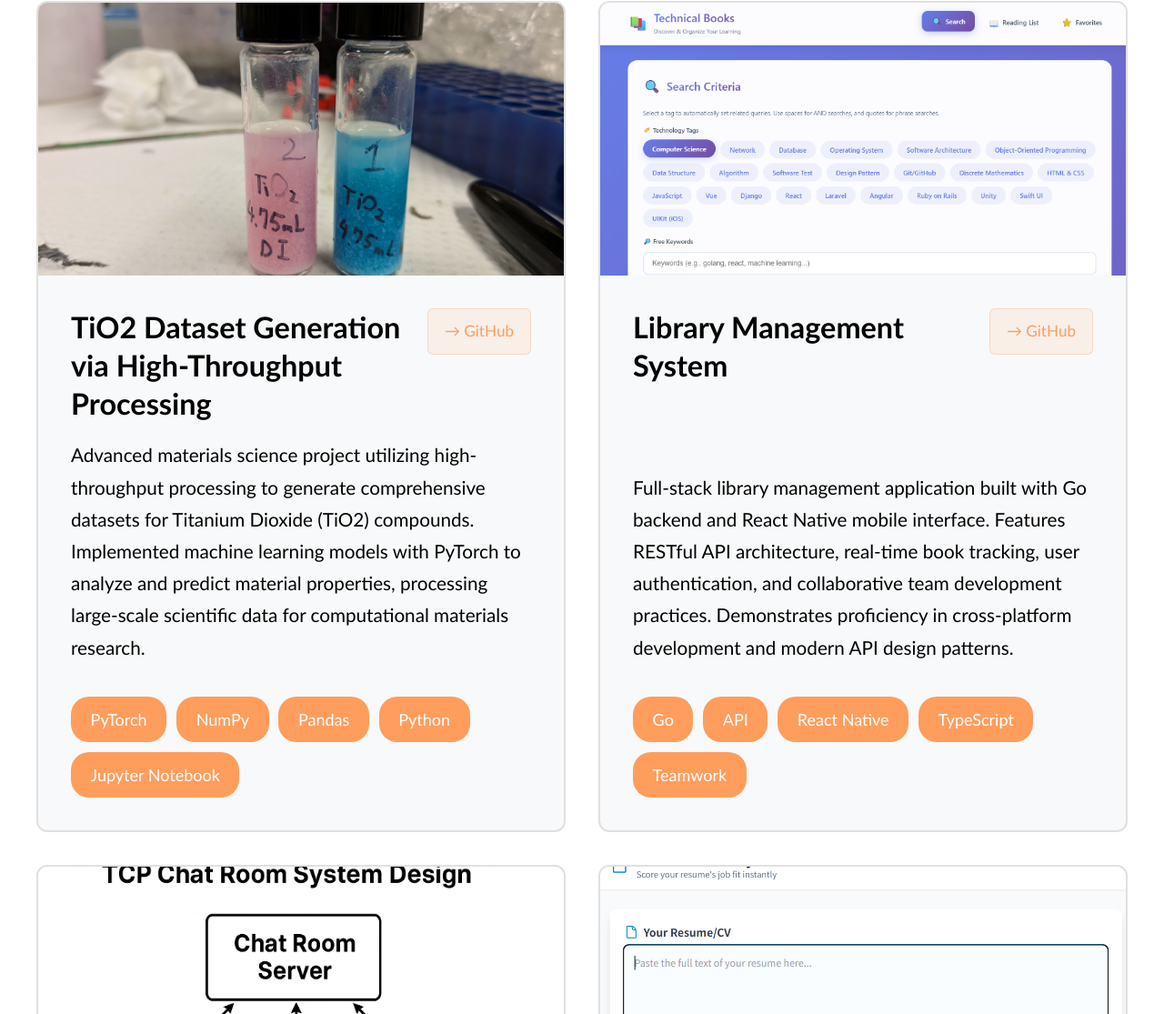
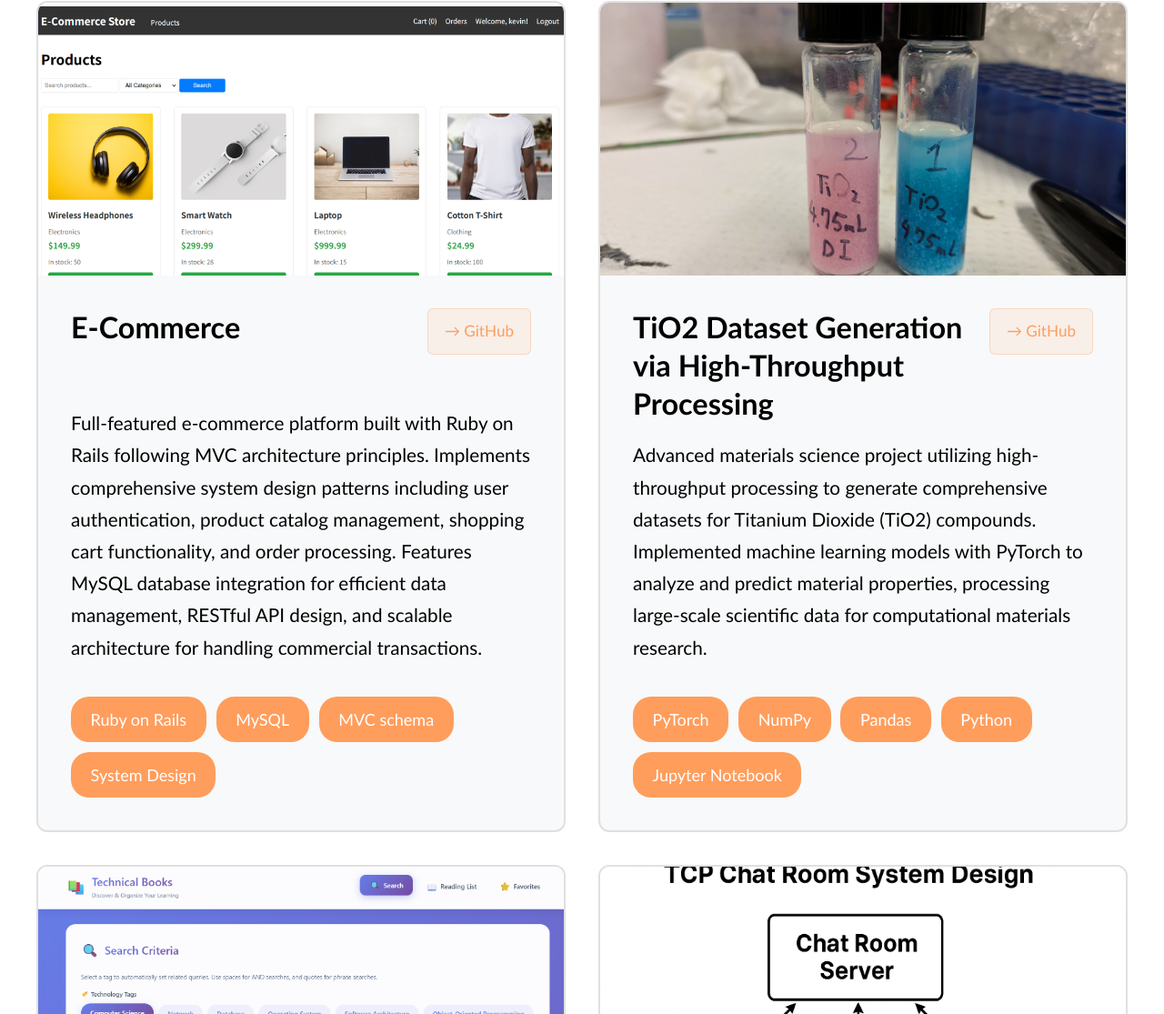
Before and after one commit to KevinRyouInoue/Portfolio, a website: page public/index.html in a window 1280 px wide. Shown: the part 2184-3299 px from the top of the page at 91% size. Drawn offline with Linux system fonts and the light colour scheme.

Commit message:
Add E-Commerce project and update resume link

```diff
--- a/public/index.html
+++ b/public/index.html
@@ -85,6 +85,29 @@
         <div class="container">
             <h2 class="section-title">Projects</h2>
             <div class="projects-container">
+                <div class="project-item">
+                    <div class="project-image">
+                        <img src="/images/PortProject5.png" alt="E-Commerce Platform" loading="lazy">
+                    </div>
+                    <div class="project-header">
+                        <h3 class="project-title">E-Commerce</h3>
+                        <a href="https://github.com/KevinRyouInoue/ECommerce.git" target="_blank" class="project-link">
+                            <span class="github-icon">→ GitHub</span>
+                        </a>
+                    </div>
+                    <p class="project-description">
+                        Full-featured e-commerce platform built with Ruby on Rails following MVC architecture principles.
+                        Implements comprehensive system design patterns including user authentication, product catalog management, shopping cart functionality, and order processing.
+                        Features MySQL database integration for efficient data management, RESTful API design, and scalable architecture for handling commercial transactions.
+                    </p>
+                    <div class="project-technologies">
+                        <span class="tech-tag">Ruby on Rails</span>
+                        <span class="tech-tag">MySQL</span>
+                        <span class="tech-tag">MVC schema</span>
+                        <span class="tech-tag">System Design</span>
+                    </div>
+                </div>
+
                 <div class="project-item">
                     <div class="project-image">
                         <img src="/images/PortProject1.jpg" alt="TiO2 Dataset Generation" loading="lazy">
```
Also changed, not shown: server.js (+10 -4 lines), public/images/PortProject5.png (added), vercel.json (added).
